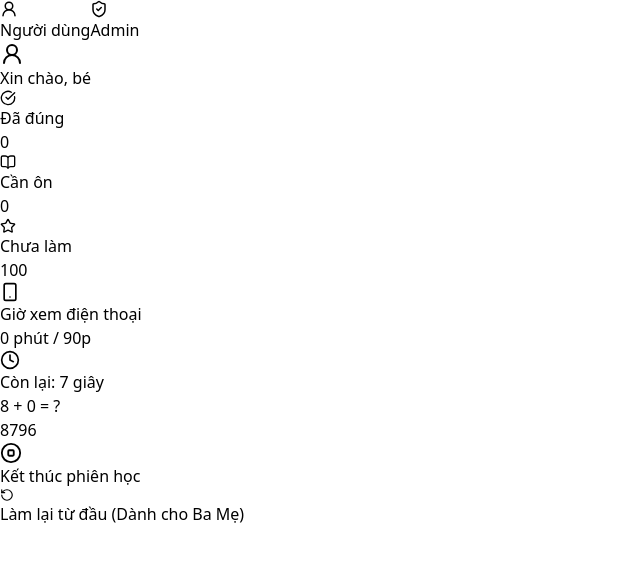
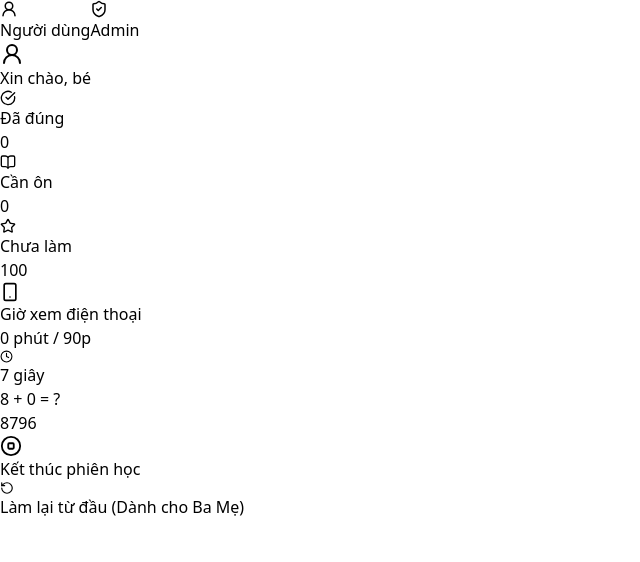
Before and after one commit to truonggiang0891/begioi, a React (Vite) app: page / in a window 1280 px wide. Both pictures are taken after a click on the button "BẮT ĐẦU". Shown: the top 562 px of the page, without its empty margins (0-640 px from the left). Built offline with nearby package versions, Linux system fonts and the light colour scheme.

Commit message:
Soften question countdown UI

```diff
--- a/src/App.jsx
+++ b/src/App.jsx
@@ -971,23 +971,13 @@ export default function App() {
           </div>
         ) : (
           <>
-            {/* TIMER BAR */}
-            <div className="absolute top-0 left-0 w-full h-2 md:h-3 bg-gray-100 rounded-t-2xl md:rounded-t-3xl overflow-hidden">
-              <div
-                className={`h-full transition-all duration-1000 ease-linear ${timer > 4 ? 'bg-green-400' : timer > 2 ? 'bg-yellow-400' : 'bg-red-500'}`}
-                style={{ width: `${(timer / settings.timeLimit) * 100}%` }}
-              ></div>
-            </div>
-
-            <div className="text-center mb-1 mt-1 md:mt-2 flex justify-center items-center gap-1 md:gap-2">
-              <Clock size={20} className={`md:w-6 md:h-6 ${timer <= 3 ? 'text-red-500 animate-bounce' : 'text-gray-400'}`} />
-              <span className={`text-base md:text-xl font-bold ${timer <= 3 ? 'text-red-500' : 'text-gray-500'}`}>
-                Còn lại: {timer} giây
-              </span>
+            <div className="absolute top-2 right-3 md:top-3 md:right-4 z-10 flex items-center gap-1 text-[11px] md:text-sm font-semibold text-gray-400">
+              <Clock size={13} className="md:w-4 md:h-4 text-gray-300" />
+              <span>{timer} giây</span>
             </div>
 
             {/* QUESTION */}
-            <div className="text-center my-2 md:my-6">
+            <div className="text-center my-2 md:my-6 pt-3 md:pt-4">
               <div className="text-4xl sm:text-6xl md:text-8xl font-black text-blue-900 drop-shadow-sm">
                 {currentQ?.a} + {currentQ?.b} = ?
               </div>
```
